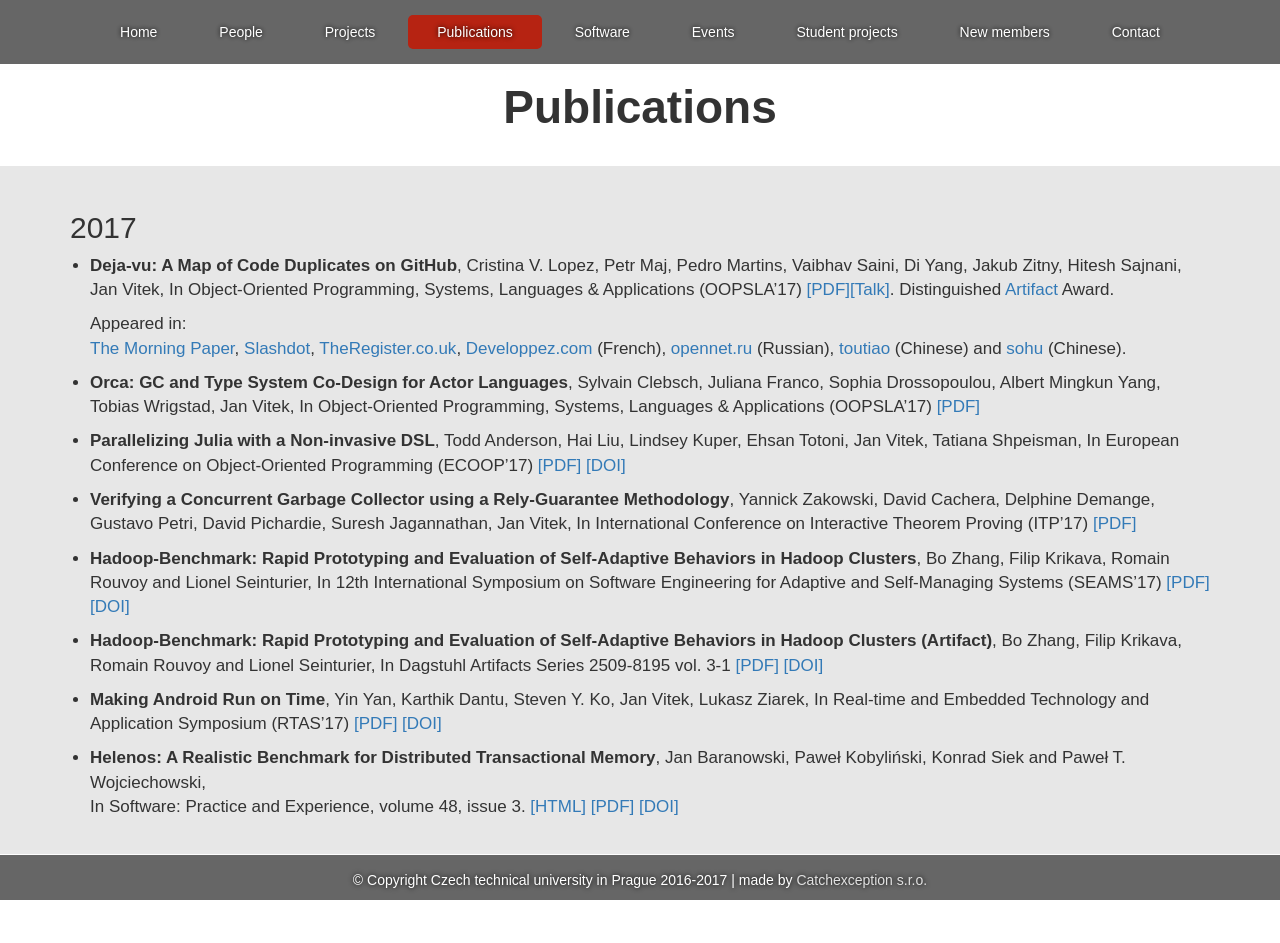
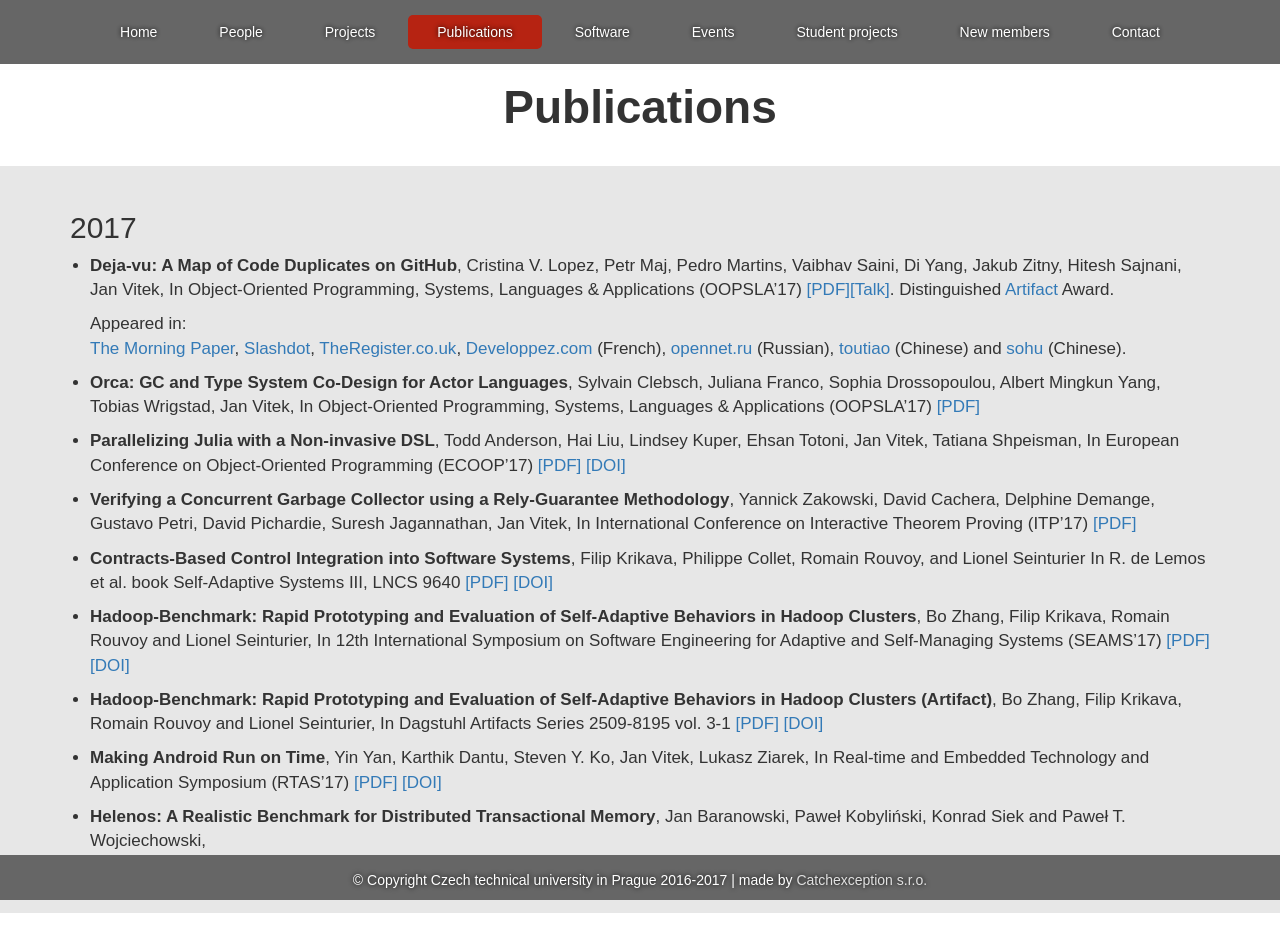
Before and after one commit to PRL-PRG/prl-prg.github.io, a Jekyll site: the page built from publications.md, in a window 1280 px wide. Built offline with Jekyll 4.4.1, drawn with Linux system fonts in a browser that asks for light colours; before the commit the page ends 900 px from its top, so only the background shows below that.

Commit message:
Added a book chapter

```diff
--- a/publications.md
+++ b/publications.md
@@ -36,6 +36,12 @@ title: Publications
   In International Conference on Interactive Theorem Proving (ITP'17)
   [[PDF]](http://janvitek.org/pubs/ITP17.pdf)
 
+- **Contracts-Based Control Integration into Software Systems**,
+  Filip Krikava, Philippe Collet, Romain Rouvoy, and Lionel Seinturier
+  In R. de Lemos et al. book Self-Adaptive Systems III, LNCS 9640
+  [[PDF]](https://link.springer.com/content/pdf/10.1007%2F978-3-319-74183-3_9.pdf)
+  [[DOI]](https://doi.org/10.1007/978-3-319-74183-3)
+
 - **Hadoop-Benchmark: Rapid Prototyping and Evaluation of Self-Adaptive Behaviors in Hadoop Clusters**,
   Bo Zhang, Filip Krikava, Romain Rouvoy and Lionel Seinturier,
   In 12th International Symposium on Software Engineering for Adaptive and Self-Managing Systems (SEAMS’17)
```
